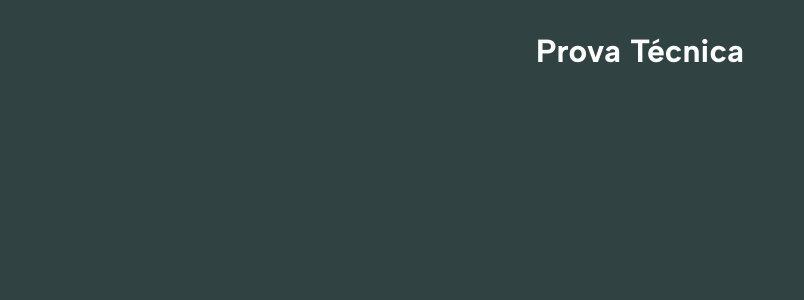
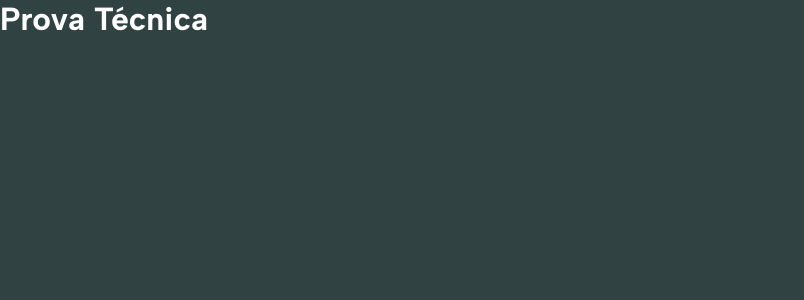
Before and after one commit to eumatheusmoura/ProvaTecnica, a React (Vite) app: page /cadastrar in a window 1280 px wide. Shown: the top 300 px of the page, without its empty margins (0-804 px from the left). Built offline with nearby package versions, Linux system fonts and the light colour scheme.

Commit message:
:art: Reset App.css

```diff
--- a/src/App.css
+++ b/src/App.css
@@ -1,41 +1,4 @@
-#root {
-  max-width: 1280px;
-  margin: 0 auto;
-  padding: 2rem;
-  text-align: center;
+.App {
+  display: flex;
+  flex-direction: column;
 }
-
-.logo {
-  height: 6em;
-  padding: 1.5em;
-  will-change: filter;
-}
-.logo:hover {
-  filter: drop-shadow(0 0 2em #646cffaa);
-}
-.logo.react:hover {
-  filter: drop-shadow(0 0 2em #61dafbaa);
-}
-
-@keyframes logo-spin {
-  from {
-    transform: rotate(0deg);
-  }
-  to {
-    transform: rotate(360deg);
-  }
-}
-
-@media (prefers-reduced-motion: no-preference) {
-  a:nth-of-type(2) .logo {
-    animation: logo-spin infinite 20s linear;
-  }
-}
-
-.card {
-  padding: 2em;
-}
-
-.read-the-docs {
-  color: #888;
-}
```
